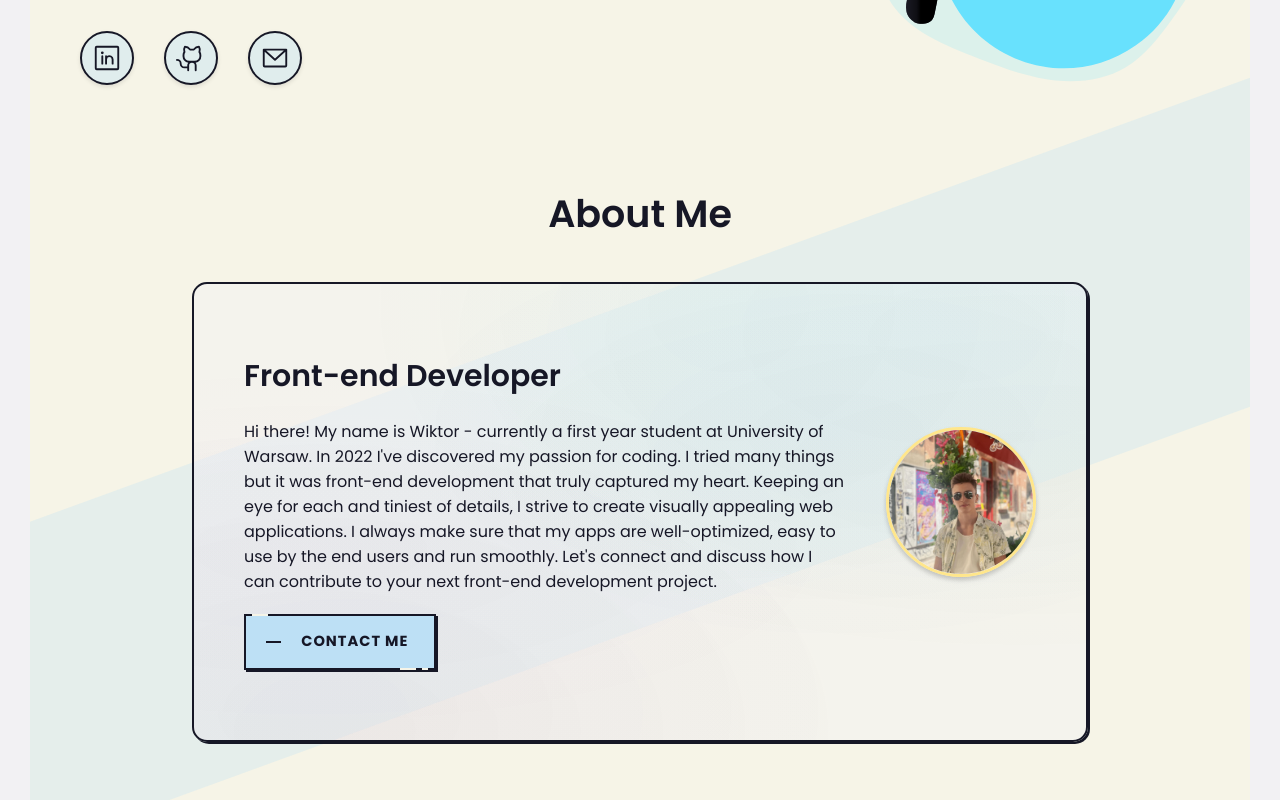
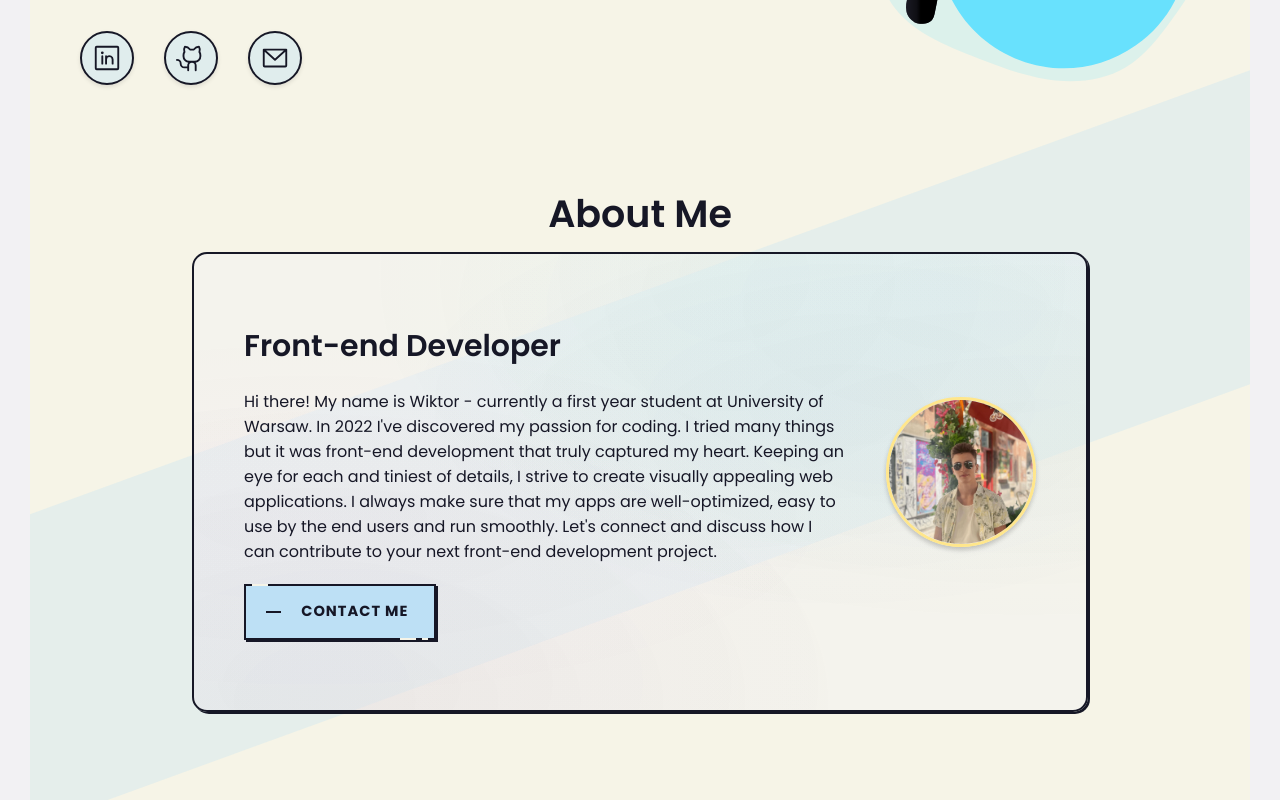
Before and after one commit to wiktorjs/portfolio, a Next.js app: page / in a window 1280 px wide. Shown: the part 780-1580 px from the top of the page. Built offline with nearby package versions, Linux system fonts and the light colour scheme.

Commit message:
Add animation for about and contact sections

```diff
--- a/src/components/Home/Main/About/About.module.scss
+++ b/src/components/Home/Main/About/About.module.scss
@@ -2,8 +2,8 @@
 @import '@/app/styles/variables';
 .about {
   // display: flex;
-  align-items: center;
-  justify-content: center;
+  // align-items: center;
+  // justify-content: center;
   width: 80%;
   @include meshGradient(0.05);
   background-color: rgba($color-white, 0.5);
@@ -70,3 +70,36 @@
 
   border: 3px solid #ffe68b;
 }
+
+// ! ANIMATION STYLING
+.section {
+  padding: 0;
+
+  &.visible > .wrapper > * {
+    transform: translateX(0);
+    opacity: 1;
+  }
+}
+
+.wrapper {
+  padding: 5rem;
+  width: 100%;
+  display: flex;
+  flex-direction: column;
+  justify-content: center;
+  align-items: center;
+  overflow: hidden;
+
+  & > * {
+
+    transition: transform, opacity, 0.5s ease-in-out;
+    opacity: 0;
+  }
+  & > h2 {
+    transform: translateX(-50vw);
+  }
+
+  & > .about {
+    transform: translateX(50vw);
+  }
+}
--- a/src/components/Home/Main/About/About.tsx
+++ b/src/components/Home/Main/About/About.tsx
@@ -2,11 +2,19 @@ import Button from '@/components/UI/Button/Button';
 import classes from './About.module.scss';
 import aboutImg from '@/img/wiktorjs.webp';
 import Background from '@/components/UI/Background/Background';
+import { useInView } from 'react-intersection-observer';
 
 export default function About() {
+  const { ref, inView } = useInView({ threshold: 0.3 });
   return (
-    <section id="about">
+    <section
+      id="about"
+      ref={ref}
+      className={`${classes.section} ${inView ? classes.visible : ''}`}
+    >
       <Background reverse />
+
+      <div className={classes.wrapper}>
         <h2>About Me</h2>
 
         <div className={classes.about}>
@@ -19,9 +27,9 @@ export default function About() {
               coding. I tried many things but it was front-end development that
               truly captured my heart. Keeping an eye for each and tiniest of
               details, I strive to create visually appealing web applications. I
-            always make sure that my apps are well-optimized, easy to use by the
-            end users and run smoothly. Let&apos;s connect and discuss how I can
-            contribute to your next front-end development project.
+              always make sure that my apps are well-optimized, easy to use by
+              the end users and run smoothly. Let&apos;s connect and discuss how
+              I can contribute to your next front-end development project.
             </p>
             <img
               className={classes.img}
@@ -32,6 +40,7 @@ export default function About() {
 
           <Button text="Contact Me" href="#contact" />
         </div>
+      </div>
     </section>
   );
 }
--- a/src/components/Home/Main/Contact/Contact.module.scss
+++ b/src/components/Home/Main/Contact/Contact.module.scss
@@ -94,3 +94,29 @@
   width: 80%;
   transform: rotate(15deg);
 }
+
+// ! ANIMATION STYLING
+.contact-box {
+  overflow: hidden;
+  & > * {
+    transition: transform 1s ease;
+  }
+
+  & > .form-box {
+    transform: translateY(150%);
+
+    @include respond(tab-port) {
+      transform: translate(0);
+    }
+  }
+
+  &.visible {
+    & > .form-box {
+      transform: translateY(0);
+    }
+  }
+
+  @include respond(tab-port) {
+    overflow: visible;
+  }
+}
--- a/src/components/Home/Main/Contact/Contact.tsx
+++ b/src/components/Home/Main/Contact/Contact.tsx
@@ -1,14 +1,18 @@
 import { EnvelopeSimple } from '@phosphor-icons/react';
 import classes from './Contact.module.scss';
 import ContactForm from '@/components/UI/ContactForm/ContactForm';
-import Background from '@/components/UI/Background/Background';
+import { useInView } from 'react-intersection-observer';
+
 
 export default function Contact() {
+  const { ref, inView } = useInView({ threshold: .4 });
   return (
     <section className={classes.contact} id="contact">
 
       <h2>Contact Me</h2>
-      <div className={classes['contact-box']}>
+
+      <div className={`${classes['contact-box']}  ${inView ? classes.visible : ''}`} ref={ref}>
+
         <div className={classes['text-box']}>
           <h3>Get In Touch</h3>
           <div className={classes['icon-box']}>
@@ -20,6 +24,7 @@ export default function Contact() {
           <h4>Contact Info</h4>
           <ContactForm />
         </div>
+
       </div>
     </section>
   );
--- a/src/components/Home/Main/Skills/Skills.tsx
+++ b/src/components/Home/Main/Skills/Skills.tsx
@@ -3,12 +3,12 @@ import classes from './Skills.module.scss';
 import skillsArr from '@/store/skills-images';
 
 export default function Skills() {
-  const { ref, inView, entry } = useInView({ threshold: 1, triggerOnce: true });
+  const { ref, inView } = useInView({ threshold: 1 });
 
   return (
-    <section id="skills" ref={ref}>
+    <section id="skills">
       <h2>Main Skillset</h2>
-      <ul className={classes.list}>
+      <ul className={classes.list} ref={ref}>
         {skillsArr.map((skill, i) => (
           <li key={i} className={`${classes.item} ${inView ? classes.visible : ''}`} style={{transitionDelay: `${i/5}s`}}>
             <img src={skill.image} alt={`${skill.name} logo`} /> {skill.name}
```
Lines whose indentation alone changed are shown as unchanged.
